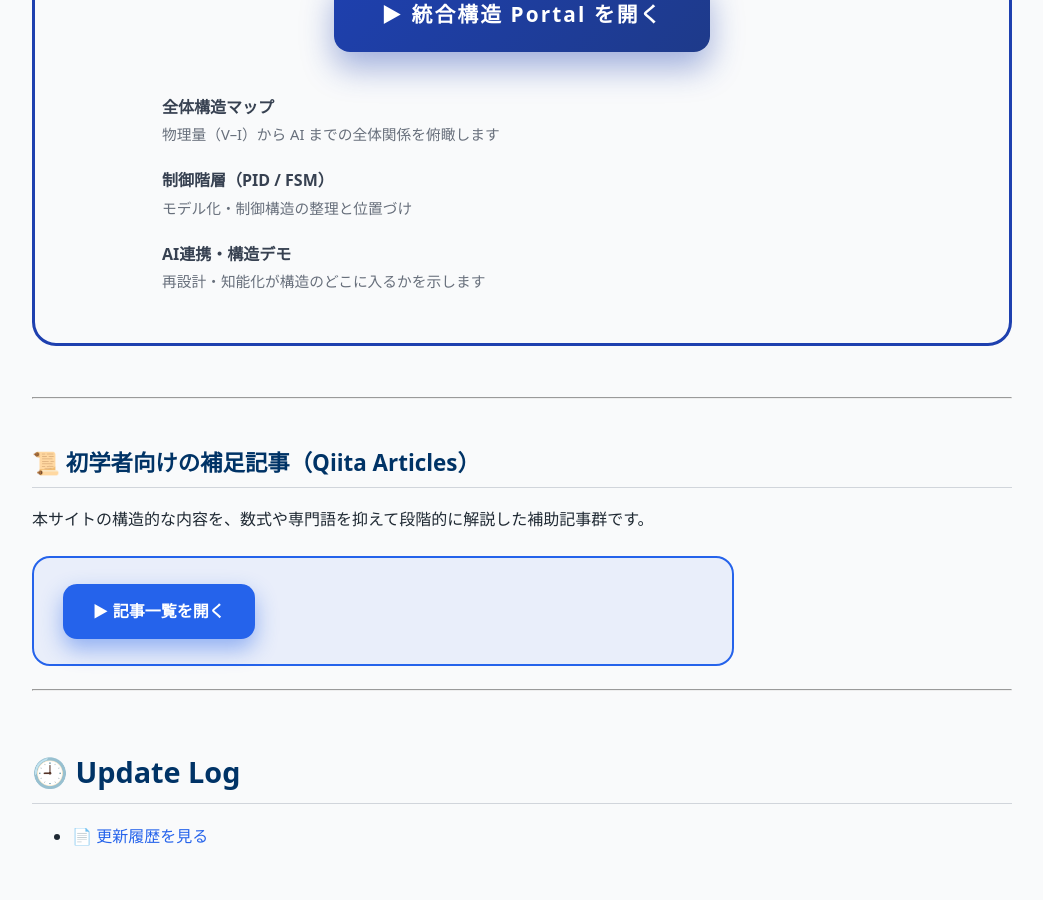
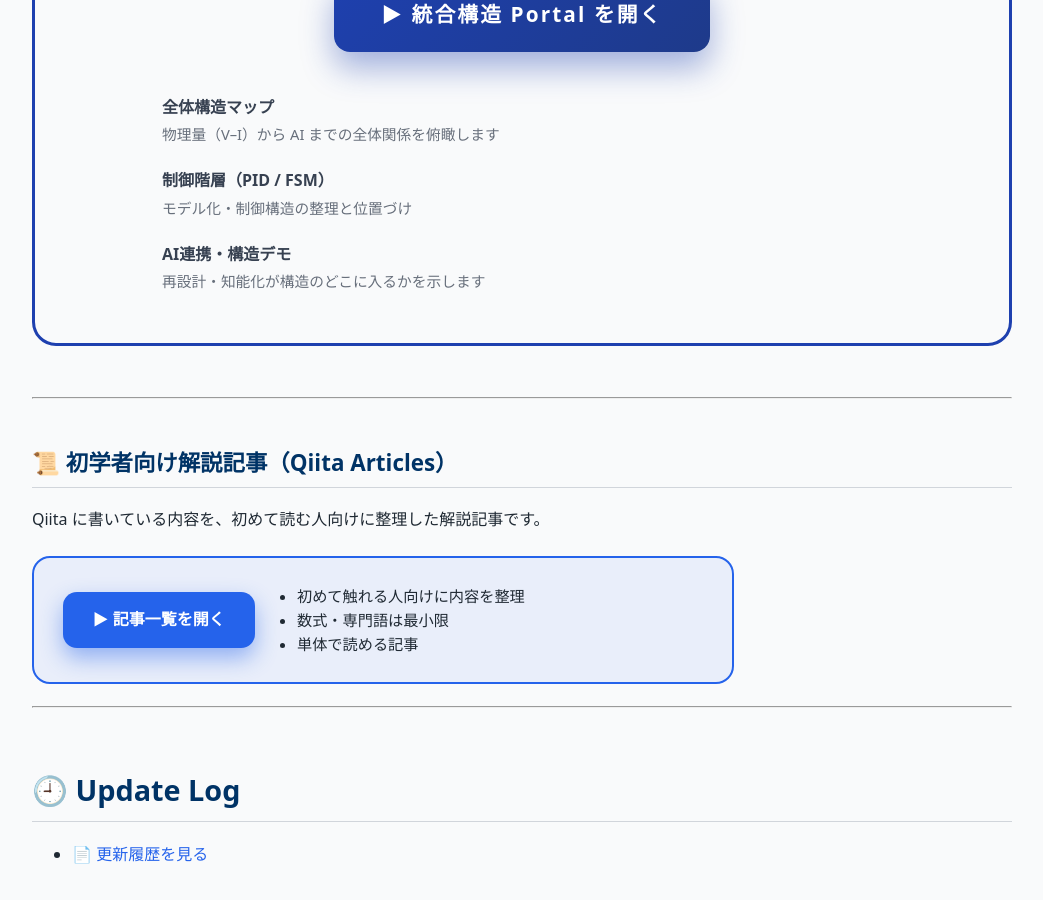
Before and after one commit to Samizo-AITL/Samizo-AITL.github.io, a Jekyll site: the page built from index.md, in a window 1280 px wide and 900 px high, scrolled down 1956 px. Shown: the whole window, without its empty margins (118-1161 px from the left). Built offline with Jekyll 4.4.1, drawn with Linux system fonts in a browser that asks for light colours.

Commit message:
Update index.md

```diff
--- a/index.md
+++ b/index.md
@@ -172,9 +172,9 @@ Portal は <strong>Samizo-AITL の中核ナビゲーション</strong> です。
 
 ---
 
-## 📜 初学者向けの補足記事（Qiita Articles）
+## 📜 初学者向け解説記事（Qiita Articles）
 
-本サイトの構造的な内容を、数式や専門語を抑えて段階的に解説した補助記事群です。
+Qiita に書いている内容を、初めて読む人向けに整理した解説記事です。
 
 <div style="
   margin: 1.4em 0;
@@ -183,6 +183,9 @@ Portal は <strong>Samizo-AITL の中核ナビゲーション</strong> です。
   border-radius: 18px;
   background: rgba(37,99,235,0.08);
   max-width: 640px;
+  display: flex;
+  align-items: center;
+  gap: 24px;
 ">
 
 <a href="https://samizo-aitl.github.io/qiita-articles/"
@@ -195,9 +198,18 @@ Portal は <strong>Samizo-AITL の中核ナビゲーション</strong> です。
      font-weight:900;
      text-decoration:none;
      box-shadow:0 10px 22px rgba(37,99,235,0.45);
+     white-space: nowrap;
    ">
   ▶ 記事一覧を開く
 </a>
+
+<div style="font-size: 0.95em; line-height: 1.6;">
+  <ul style="margin: 0; padding-left: 1.2em;">
+    <li>初めて触れる人向けに内容を整理</li>
+    <li>数式・専門語は最小限</li>
+    <li>単体で読める記事</li>
+  </ul>
+</div>
 
 </div>
 
```
